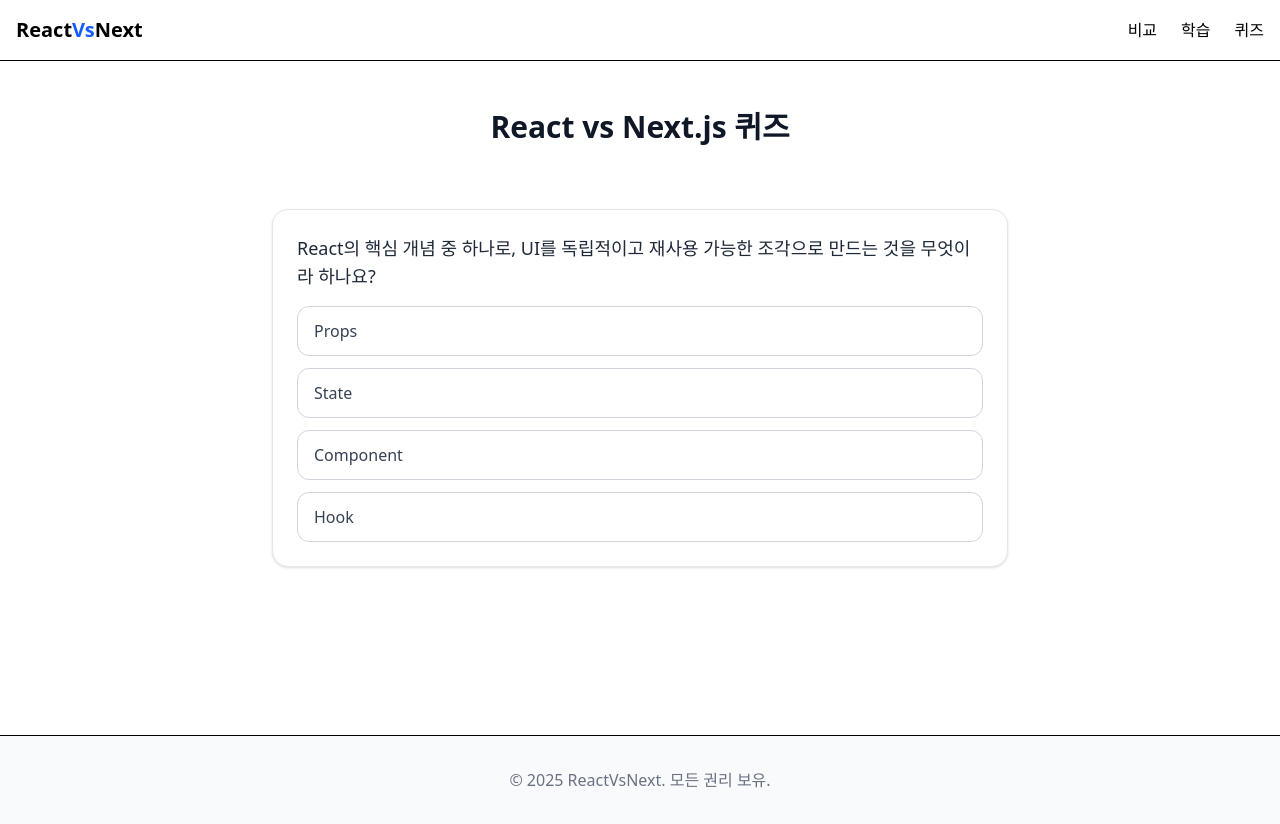
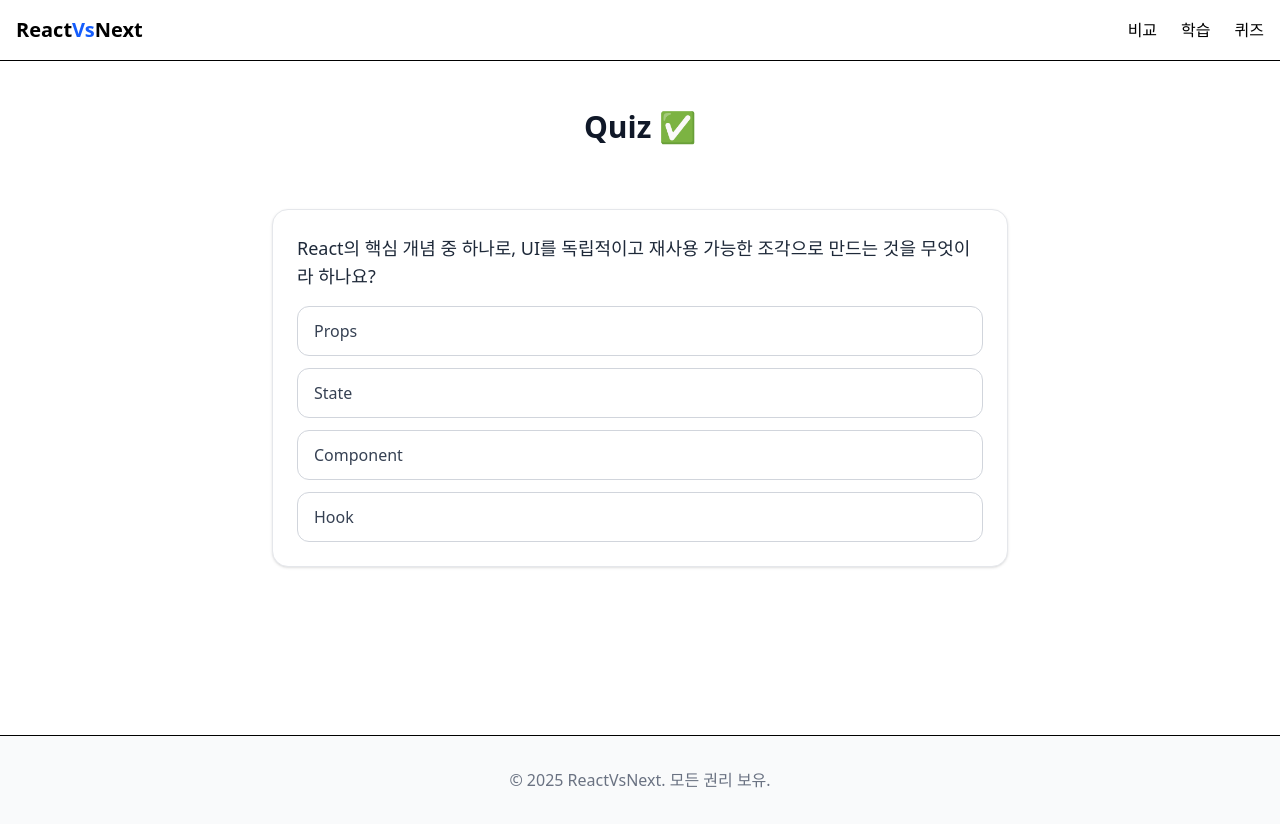
Before and after one commit to zio-s/reactvsnext, a Next.js app: page /quiz in a window 1280 px wide. Built offline with nearby package versions, Linux system fonts and the light colour scheme.

Commit message:
quiz section title 수정

```diff
--- a/src/app/quiz/page.js
+++ b/src/app/quiz/page.js
@@ -5,7 +5,7 @@ import quizData from '@/data/quiz/quizData';
 export default function QuizPage() {
   return (
     <main className='max-w-5xl mx-auto py-12 px-4'>
-      <h1 className='text-3xl font-bold mb-8 text-center text-gray-900'>React vs Next.js 퀴즈</h1>
+      <h1 className='text-3xl font-bold mb-8 text-center text-gray-900'>Quiz ✅</h1>
       <QuizContent quizData={quizData} />
     </main>
   );
```
